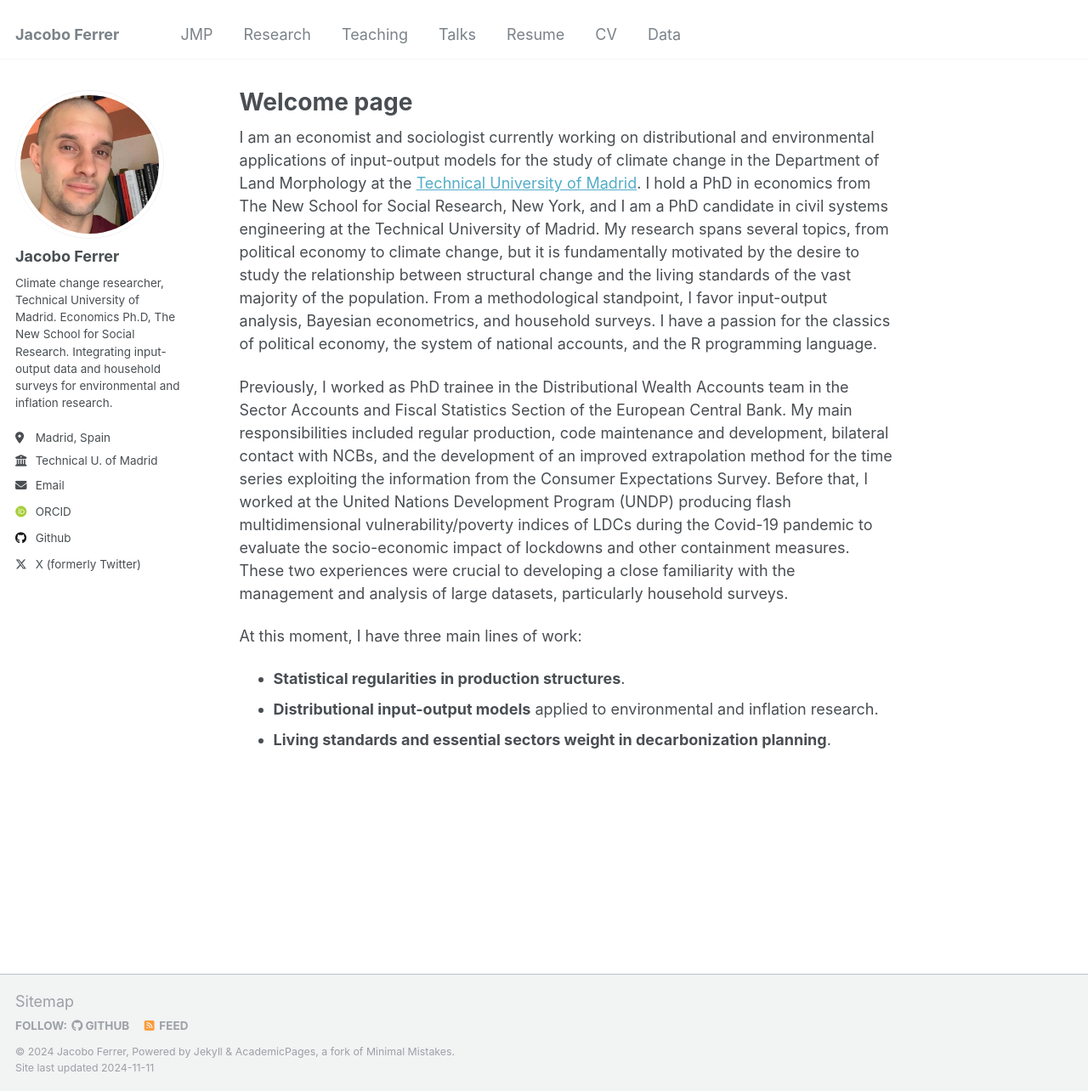
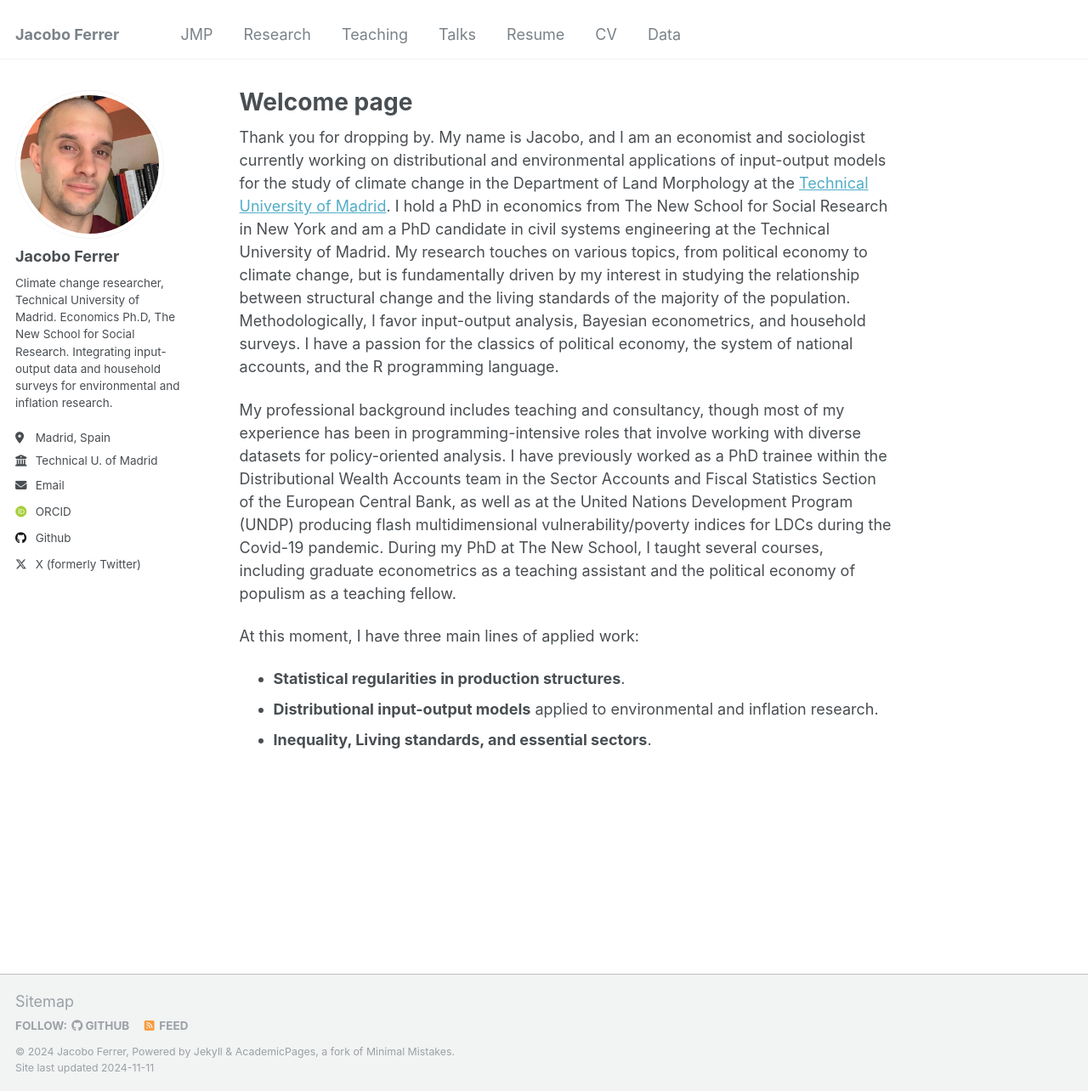
Before and after one commit to jferrherz/jferrherz.github.io, a Jekyll site: the page built from _pages/about.md, in a window 1280 px wide and 1284 px high. Shown: the whole window at 85% size. Built offline with Jekyll 4.4.1, drawn with Linux system fonts in a browser that asks for light colours; some web fonts are replaced.

Commit message:
Update about.md

```diff
--- a/_pages/about.md
+++ b/_pages/about.md
@@ -7,11 +7,11 @@ redirect_from:
   - /about.html
 ---
 
-I am an economist and sociologist currently working on distributional and environmental applications of input-output models for the study of climate change in the Department of Land Morphology at the [Technical University of Madrid](https://portalcientifico.upm.es/es/ipublic/researcher/336709). I hold a PhD in economics from The New School for Social Research, New York, and I am a PhD candidate in civil systems engineering at the Technical University of Madrid. My research spans several topics, from political economy to climate change, but it is fundamentally motivated by the desire to study the relationship between structural change and the living standards of the vast majority of the population. From a methodological standpoint, I favor input-output analysis, Bayesian econometrics, and household surveys. I have a passion for the classics of political economy, the system of national accounts, and the R programming language.
+Thank you for dropping by. My name is Jacobo, and I am an economist and sociologist currently working on distributional and environmental applications of input-output models for the study of climate change in the Department of Land Morphology at the [Technical University of Madrid](https://portalcientifico.upm.es/es/ipublic/researcher/336709). I hold a PhD in economics from The New School for Social Research in New York and am a PhD candidate in civil systems engineering at the Technical University of Madrid. My research touches on various topics, from political economy to climate change, but is fundamentally driven by my interest in studying the relationship between structural change and the living standards of the majority of the population. Methodologically, I favor input-output analysis, Bayesian econometrics, and household surveys. I have a passion for the classics of political economy, the system of national accounts, and the R programming language.
 
-Previously, I worked as PhD trainee in the Distributional Wealth Accounts team in the Sector Accounts and Fiscal Statistics Section of the European Central Bank. My main responsibilities included regular production, code maintenance and development, bilateral contact with NCBs, and the development of an improved extrapolation method for the time series exploiting the information from the Consumer Expectations Survey. Before that, I worked at the United Nations Development Program (UNDP) producing flash multidimensional vulnerability/poverty indices of LDCs during the Covid-19 pandemic to evaluate the socio-economic impact of lockdowns and other containment measures. These two experiences were crucial to developing a close familiarity with the management and analysis of large datasets, particularly household surveys.
+My professional background includes teaching and consultancy, though most of my experience has been in programming-intensive roles that involve working with diverse datasets for policy-oriented analysis. I have previously worked as a PhD trainee within the Distributional Wealth Accounts team in the Sector Accounts and Fiscal Statistics Section of the European Central Bank, as well as at the United Nations Development Program (UNDP) producing flash multidimensional vulnerability/poverty indices for LDCs during the Covid-19 pandemic. During my PhD at The New School, I taught several courses, including graduate econometrics as a teaching assistant and the political economy of populism as a teaching fellow.
 
-At this moment, I have three main lines of work:
+At this moment, I have three main lines of applied work:
   * **Statistical regularities in production structures**.
   * **Distributional input-output models** applied to environmental and inflation research.
-  * **Living standards and essential sectors weight in decarbonization planning**.
+  * **Inequality, Living standards, and essential sectors**.
```
